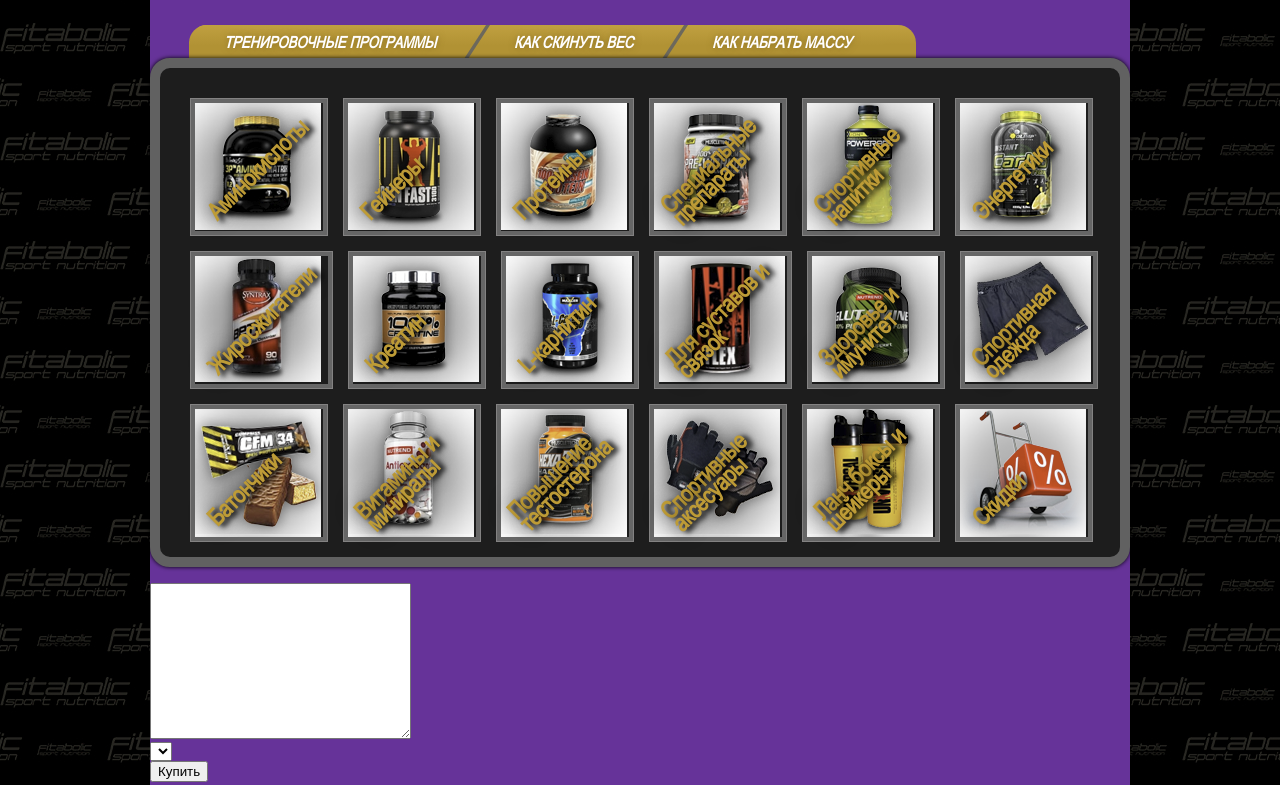
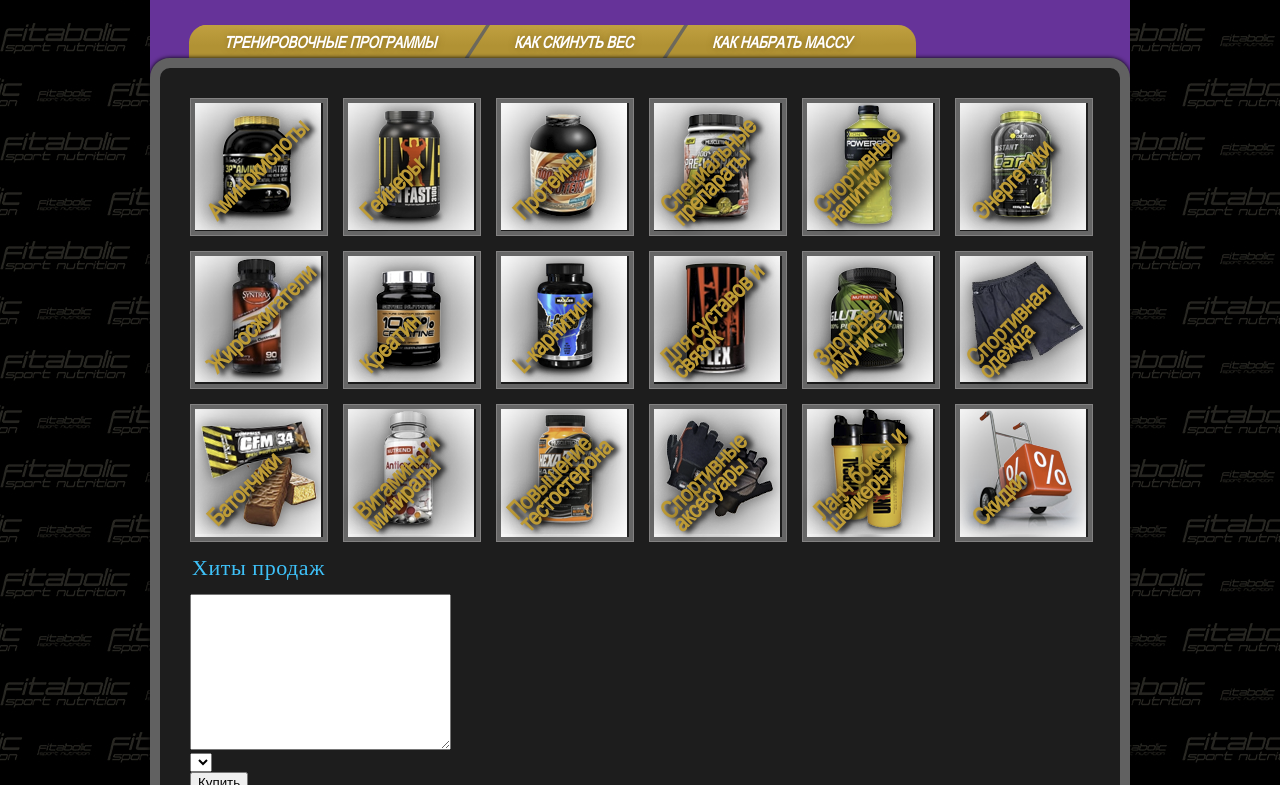
Before and after one commit to Srudyjj/fitobolic, a plain HTML site: page index.html in a window 1280 px wide. Shown: the part 533-1318 px from the top of the page. Drawn offline with Linux system fonts and the light colour scheme; files whose address does not match are found by name.

Commit message:
Fixed banner and content menu

```diff
--- a/index.html
+++ b/index.html
@@ -47,8 +47,8 @@
       <li><a class="content-menu-item" href="#"><p>Как скинуть вес</p></a></li>
       <li><a class="content-menu-item" href="#"><p>Как набрать массу</p></a></li>
     </ul>
-    <div class="content clear">
-      <ul>
+    <div class="content">
+      <ul class="clear">
         <li>
           <a href="#" id="item1" class="item">
             <p class="name">Аминокислоты</p>
@@ -140,9 +140,8 @@
           </a>
         </li>
       </ul>
-    </div>
-    <div class="hits">
-      <h2>
+      <div class="hits">
+        <h2>Хиты продаж</h2>
         <ul>
           <li>
             <form action="#">
@@ -197,8 +196,9 @@
             </form>
           </li>
         </ul>
-      </h2>
+      </div>
     </div>
+
   </div>
 
 
--- a/static/css/styles.css
+++ b/static/css/styles.css
@@ -1,3 +1,4 @@
+/* fonts */
   @font-face {
     font-family: 'arialnarrow';
     src: url('../fonts/arial_narrow/arialn-webfont.eot');
@@ -450,10 +451,11 @@
     display: block;
   }
 
-  .content li{
+  .clear li{
     float: left;
     display: block;
-    margin: 0 15px 15px 0 ;
+    margin: 0 15px 15px 0;
+    overflow: hidden;
   }
 
   .item{
@@ -466,10 +468,11 @@
     border: 1px solid #838282;
     box-sizing: border-box;
     box-shadow: inset 0px 0px 0px 4px #666666;
-
   }
 
   .name{
+    display: block;
+    width: 136px;
     text-shadow: 3px 4px 5px #000000, 0 0 18px rgba(0, 0, 0, 0.75);
     color: #bd9b36;
     font-family: "arialnarrow";
@@ -574,3 +577,15 @@
     background: url(../images/spritemenu.png);
     background-position: -763px -307px;
   }
+
+
+  h2{
+    margin-left: 2px;
+    width: 141px;
+    height: 21px;
+    color: #3ec1f8;
+    font-family: "ArialMT";
+    font-size: 22px;
+    font-weight: 400;
+    letter-spacing: 0.55px;
+  }
```
Lines whose indentation alone changed are shown as unchanged.
